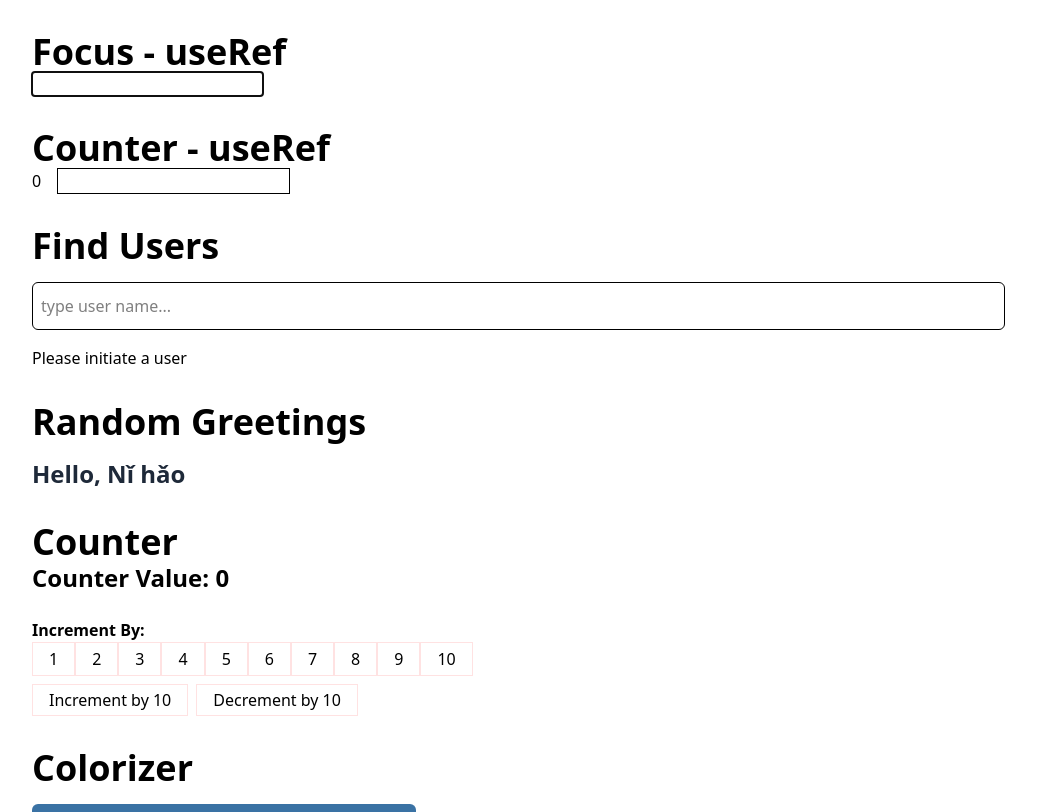
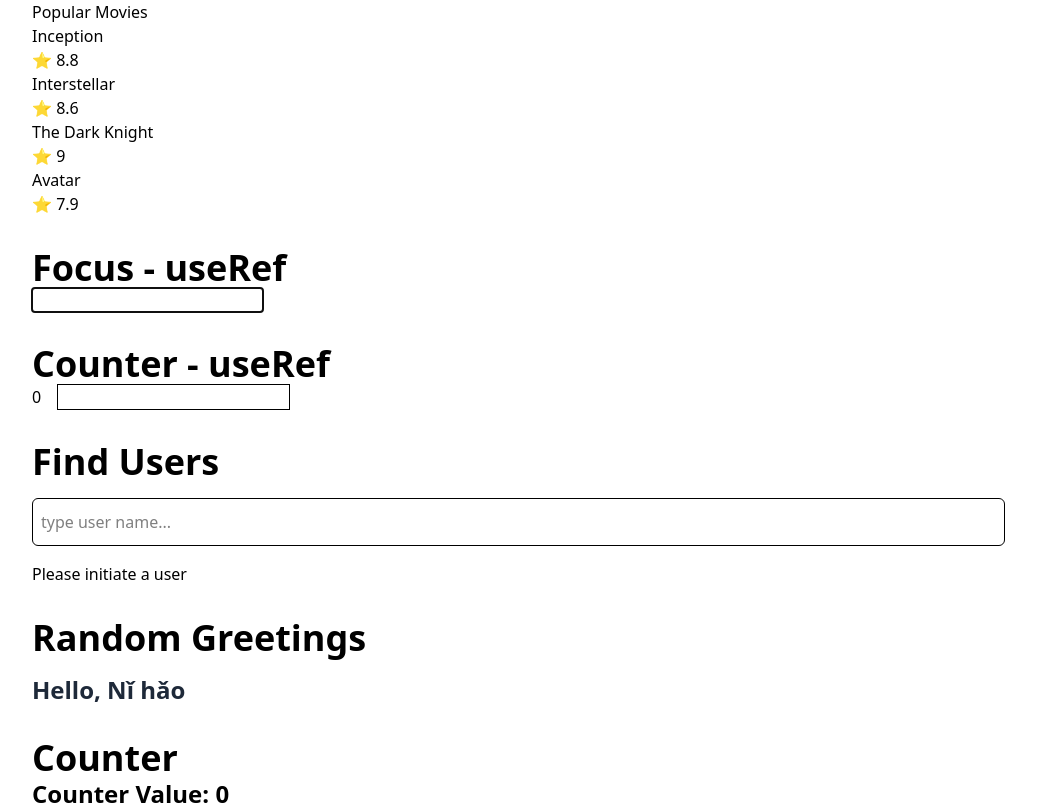
Before and after one commit to amankumar89/React.js, a React (Vite) app: page / in a window 1280 px wide. Shown: the top 812 px of the page, without its empty margins (0-1037 px from the left). Built offline with nearby package versions, Linux system fonts and the light colour scheme.

Commit message:
Add MovieListHoc component to App for enhanced movie listing functionality

```diff
--- a/src/App.tsx
+++ b/src/App.tsx
@@ -1,3 +1,4 @@
+import MovieListHoc from "./hoc/MovieList";
 import FindUser from "./use-effect/FindUser";
 import Greeting from "./use-effect/Greeting";
 import CounterNew from "./use-ref/CounterNew";
@@ -8,6 +9,8 @@
 const App = () => {
   return (
     <div className="App px-8">
+      {/* hoc */}
+      <MovieListHoc />
       {/* use-ref */}
       <Focus />
       <CounterNew />
--- /dev/null
+++ b/src/hoc/MovieList.tsx
@@ -0,0 +1,28 @@
+import withMovies from "./withMovies";
+
+function MovieList({
+  movies,
+}: {
+  movies: {
+    title: string;
+    id: number;
+    vote_average: number;
+  }[];
+}) {
+  return (
+    <div>
+      <h2>Popular Movies</h2>
+      <ul>
+        {movies.map((movie) => (
+          <li key={movie.id}>
+            <h3>{movie.title}</h3>
+            <p>⭐ {movie.vote_average}</p>
+          </li>
+        ))}
+      </ul>
+    </div>
+  );
+}
+
+const MovieListHoc = withMovies(MovieList);
+export default MovieListHoc;
--- /dev/null
+++ b/src/hoc/withMovies.tsx
@@ -0,0 +1,51 @@
+import { useEffect, useState, type ReactNode } from "react";
+
+type MovieProps = {
+  id: number;
+  title: string;
+  vote_average: number;
+};
+
+const moviesData = [
+  {
+    id: 1,
+    title: "Inception",
+    vote_average: 8.8,
+  },
+  {
+    id: 2,
+    title: "Interstellar",
+    vote_average: 8.6,
+  },
+  {
+    id: 3,
+    title: "The Dark Knight",
+    vote_average: 9.0,
+  },
+  {
+    id: 4,
+    title: "Avatar",
+    vote_average: 7.9,
+  },
+];
+
+function withMovies(WrappedComponent: any) {
+  return function WithMoviesComponent(props: any) {
+    const [movies, setMovies] = useState<MovieProps[]>([]);
+    const [loading, setLoading] = useState(true);
+
+    useEffect(() => {
+      // simulate API delay
+      setTimeout(() => {
+        setMovies(moviesData);
+        setLoading(false);
+      }, 1000);
+    }, []);
+
+    if (loading) return <p>Loading movies...</p>;
+
+    return <WrappedComponent {...props} movies={movies} />;
+  };
+}
+
+export default withMovies;
```
